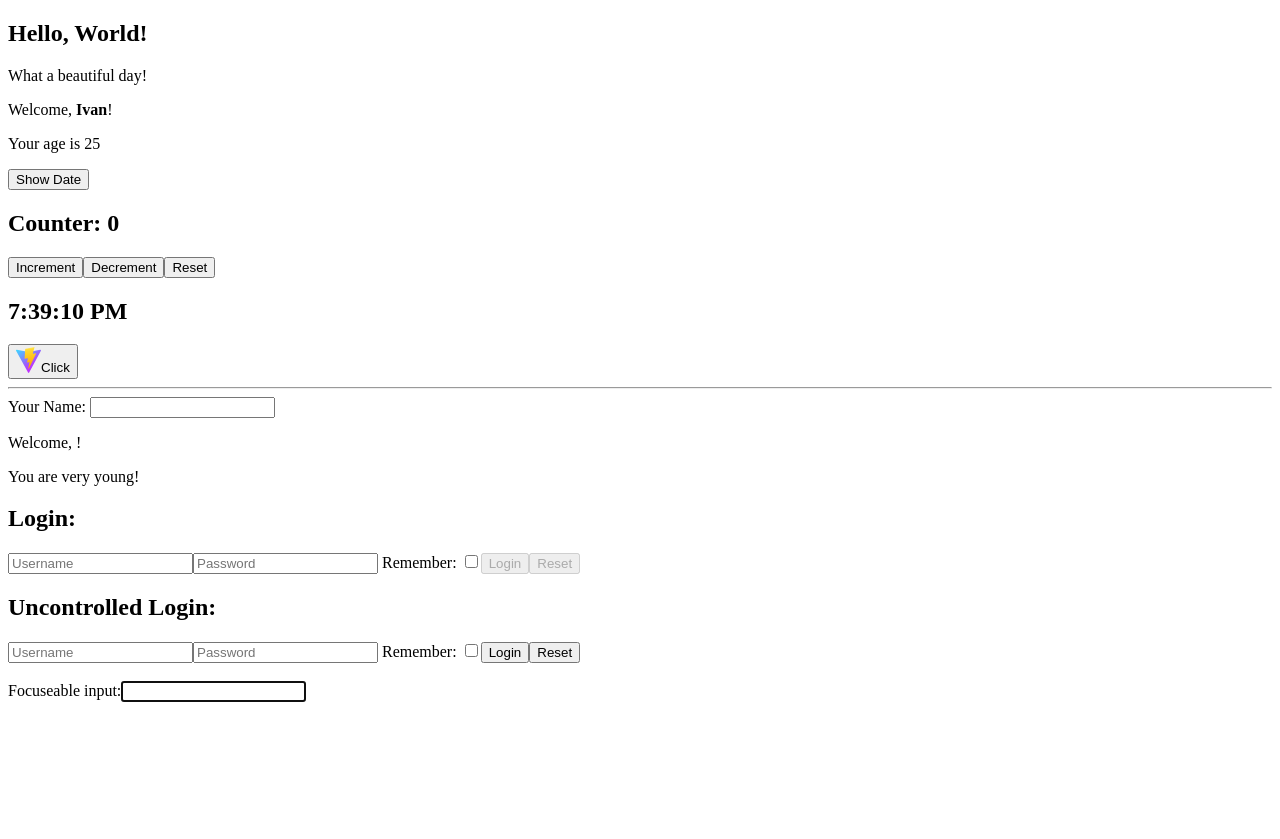
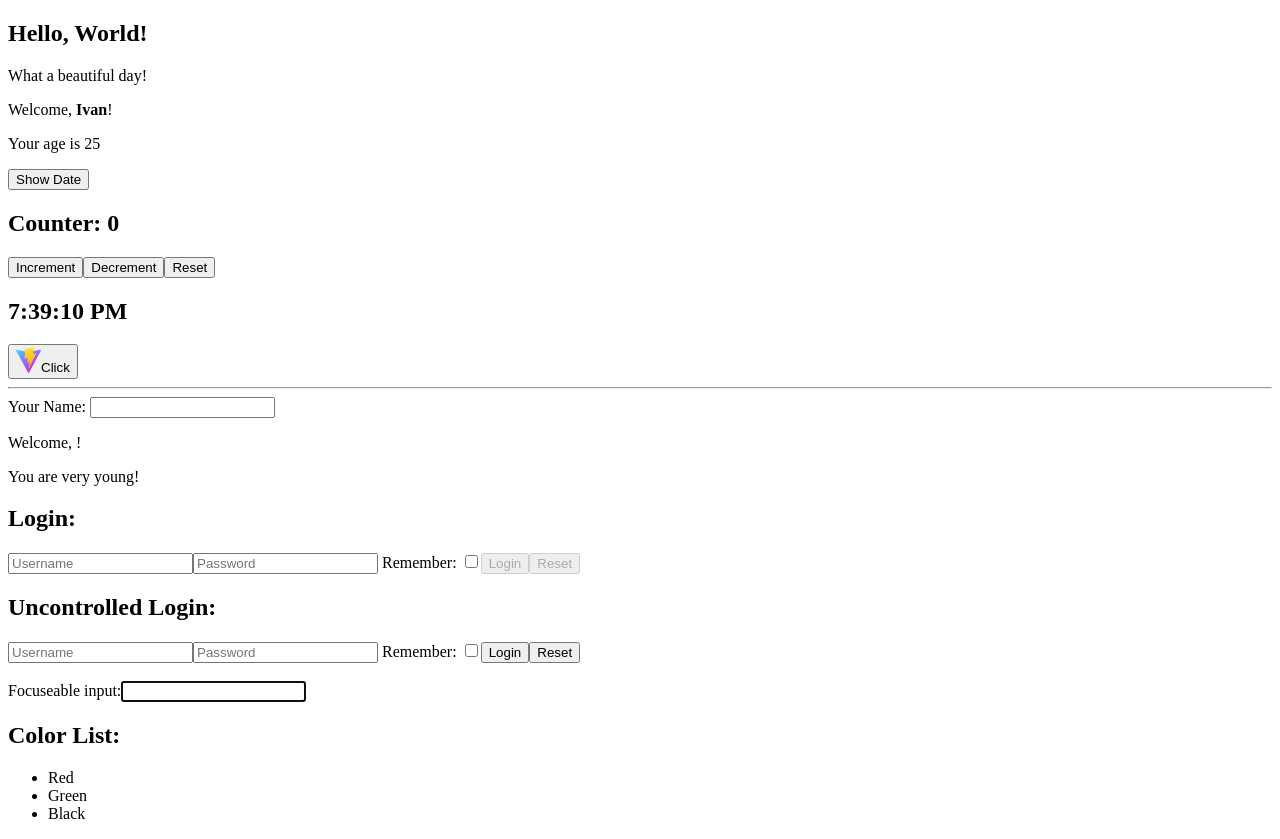
Before and after one commit to ivandoza/React_app, a React (Vite) app in the folder React/: page / in a window 1280 px wide. Before the commit the page ends 800 px from the top, so only its background shows below. Built offline with nearby package versions, Linux system fonts and the light colour scheme.

Commit message:
Ej: List

```diff
--- a/React/src/App.jsx
+++ b/React/src/App.jsx
@@ -9,14 +9,13 @@ import { InteractiveWelcome } from "./Components/InteractiveWelcome/InteractiveW
 import { Login } from "./Components/Login/Login";
 import { UncontrolledLogin } from "./Components/UncontrolledLogin/UncontrolledLogin";
 import { FocuseableInput } from "./Components/FocuseableInput/FocuseableInput";
-import { Ref } from "./Components/FocuseableInput/Ref"
+import { Ref } from "./Components/FocuseableInput/Ref";
+import { Colors } from "./Components/Colors/Colors";
 
 function handleShowTime() {
   const now = new Date();
-
   alert(`The current time is: ${now.toLocaleTimeString()}`);
 }
-
 function printLoginData(dat) {
   console.log("New Login:", dat);
 }
@@ -37,6 +36,12 @@ export function App() {
       <React.StrictMode>
         <Ref />
       </React.StrictMode>
+      <Colors colores={[
+          {id: 1, name: "Red"},
+          {id: 2, name: "Green"},
+          {id: 3, name: "Black"}
+        ]}
+      />
     </div>
   );
 }
--- /dev/null
+++ b/React/src/Components/Color/Color.jsx
@@ -0,0 +1,3 @@
+export function Color({ color }) {
+    return <li>{color.name}</li>;
+  }
--- /dev/null
+++ b/React/src/Components/Colors/Colors.jsx
@@ -0,0 +1,14 @@
+import { Color } from "../Color/Color";
+
+export function Colors({ colores }) {
+  return (
+    <>
+    <h2>Color List:</h2>
+    <ul>
+      {colores.map((item) => (
+        <Color key={item.id} color={item} />
+      ))}
+    </ul>
+    </>
+  );
+}
--- a/React/src/Components/Counter/Counter.jsx
+++ b/React/src/Components/Counter/Counter.jsx
@@ -27,6 +27,9 @@ export function Counter({ initial, amount }) {
     console.log(ref.current);
   }, [counter]);
 
+  if (ref + amount) {console.log("UP")}
+    else {console.log("Down")}
+
   return (
     <div>
       <CounterDisplay countNum={counter} />
```
